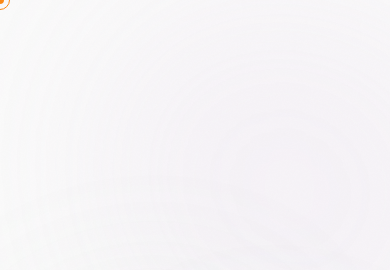
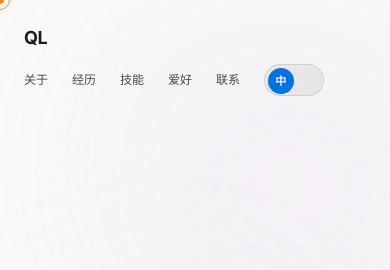
Before and after one commit to qilinlu670-code/resume, a plain HTML site: page index.html in a window 390 px wide. Shown: the top 270 px of the page. Drawn offline with nearby package versions, Linux system fonts and the light colour scheme; animation ran at ten frames a second.

Commit message:
Optimize navigation for mobile display

```diff
--- a/index.html
+++ b/index.html
@@ -510,15 +510,18 @@
         <div class="liquid-blob w-72 h-72 bg-mist-blue/20 bottom-1/4 left-1/3" style="animation-delay: -10s;"></div>
 
 <!-- Navigation -->
-        <nav class="fixed top-0 left-0 w-full z-50 px-6 py-6 hidden md:block">
-            <div class="max-w-7xl mx-auto flex justify-between items-center">
-                <a href="#" class="text-apple-dark font-bold text-lg tracking-tight magnetic-btn" @mouseenter="cursorHover = true" @mouseleave="cursorHover = false">
+<nav class="fixed top-0 left-0 w-full z-50 px-6 py-6">
+  <div class="max-w-7xl mx-auto flex flex-wrap md:flex-nowrap justify-between items-center gap-y-3">
+    <a href="#"
+       class="text-apple-dark font-bold text-lg tracking-tight magnetic-btn"
+       @mouseenter="cursorHover = true" @mouseleave="cursorHover = false">
       {{ profileData.initials }}
     </a>
-                <div class="hidden md:flex gap-8 items-center">
+    <!-- Nav items + Language Toggle (now visible on mobile) -->
+    <div class="w-full md:w-auto flex flex-wrap md:flex-nowrap gap-x-6 gap-y-2 md:gap-8 items-center justify-start md:justify-end">
       <a v-for="item in navItems" :key="item.id"
          :href="item.href"
-                       class="text-apple-dark/80 hover:text-apple-dark text-sm font-medium link-underline magnetic-btn transition-colors"
+         class="text-apple-dark/80 hover:text-apple-dark text-[12px] md:text-sm font-medium link-underline magnetic-btn transition-colors"
          @mouseenter="cursorHover = true" @mouseleave="cursorHover = false">
         {{ currentLang === 'zh' ? item.label : item.labelEn }}
       </a>
```
Lines whose indentation alone changed are shown as unchanged.
